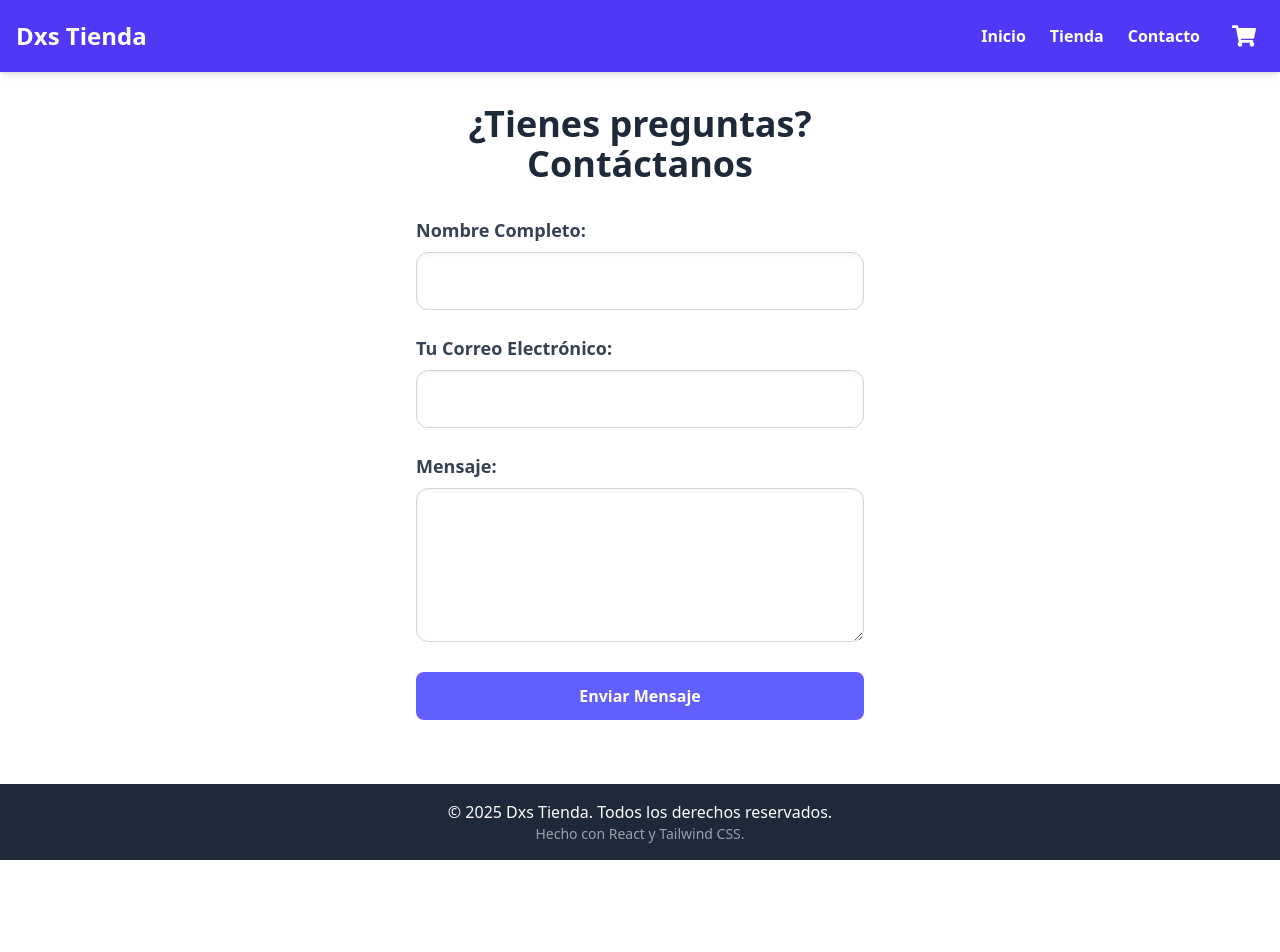
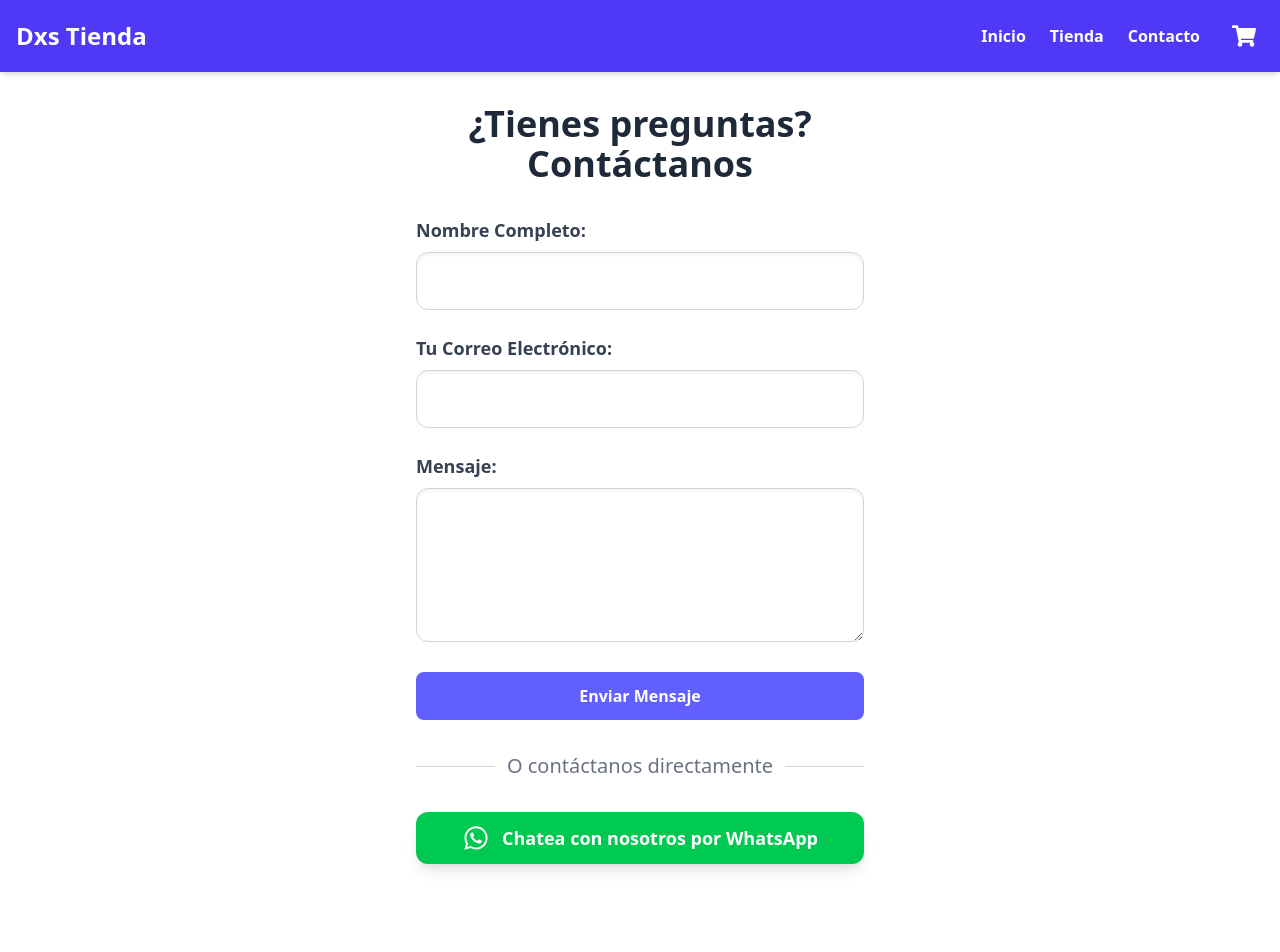
Before and after one commit to juancmdev/tienda_web_react, a React (Vite) app: page /contact in a window 1280 px wide. Shown: the top 952 px of the page. Before the commit the page ends 860 px from the top, so only its background shows below. Built offline with nearby package versions, Linux system fonts and the light colour scheme.

Commit message:
Update Contact.jsx

```diff
--- a/src/pages/Contact.jsx
+++ b/src/pages/Contact.jsx
@@ -1,3 +1,6 @@
+import { MdWhatsapp } from "react-icons/md";
+import { Link } from "react-router";
+
 const Contact = () => {
   return (
     <div className="container mx-auto p-8 max-w-lg">
@@ -75,6 +78,25 @@ const Contact = () => {
           </button>
         </div>
       </form>
+      {/* Separador visual */}
+      <div className="relative flex justify-center items-center py-8">
+        <div className="absolute inset-0 flex items-center" aria-hidden="true">
+          <div className="w-full border-t border-gray-300"></div>
+        </div>
+        <span className="relative bg-white px-3 text-xl font-medium text-gray-500">
+          O contáctanos directamente
+        </span>
+      </div>
+      {/* Botón de WhatsApp destacado */}
+      <a
+        href="https://wa.me/573206462328"
+        target="_blank"
+        rel="noopener noreferrer"
+        className="flex items-center justify-center space-x-3 w-full py-3 bg-green-500 text-white font-extrabold rounded-xl shadow-lg hover:bg-green-600 transition duration-150 transform hover:scale-[1.01] mb-10"
+      >
+        <MdWhatsapp className="h-7 w-7" />
+        <span className="text-lg">Chatea con nosotros por WhatsApp</span>
+      </a>
     </div>
   );
 };
```
